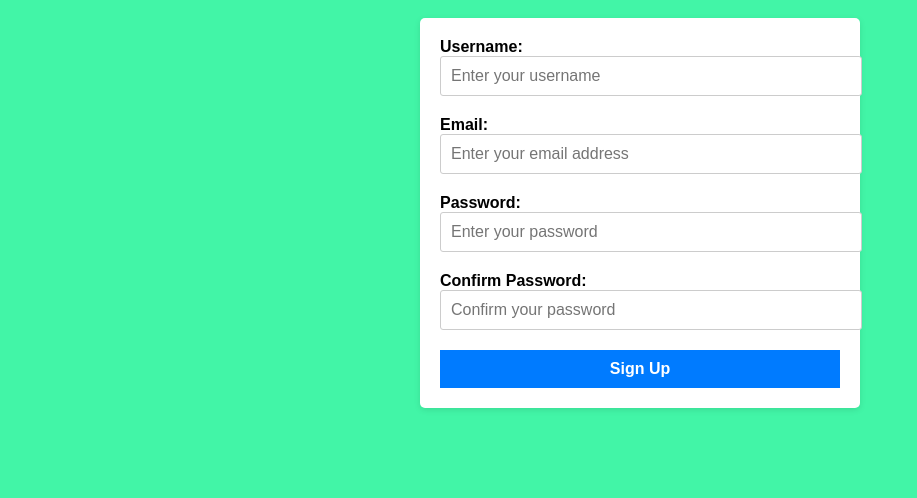
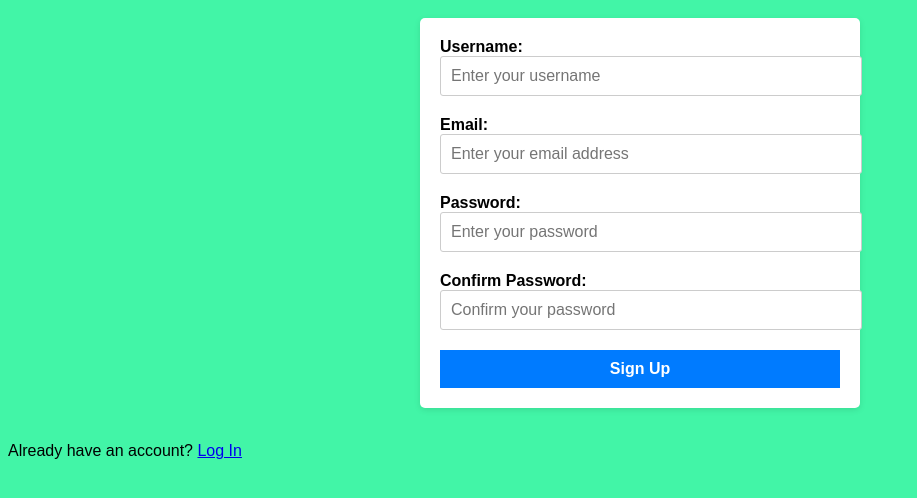
Before and after one commit to ce2022069/Web, a plain HTML site: page signup.html in a window 1280 px wide. Shown: the part 90-588 px from the top of the page, without its empty margins (0-917 px from the left). Drawn offline with Linux system fonts and the light colour scheme.

Commit message:
Update signup.html

```diff
--- a/signup.html
+++ b/signup.html
@@ -46,6 +46,8 @@
       }
     });
   </script>
+  <br>
+    <p>Already have an account? <a href="login.html">Log In</a></p>
 </body>
 
 </html>
```
